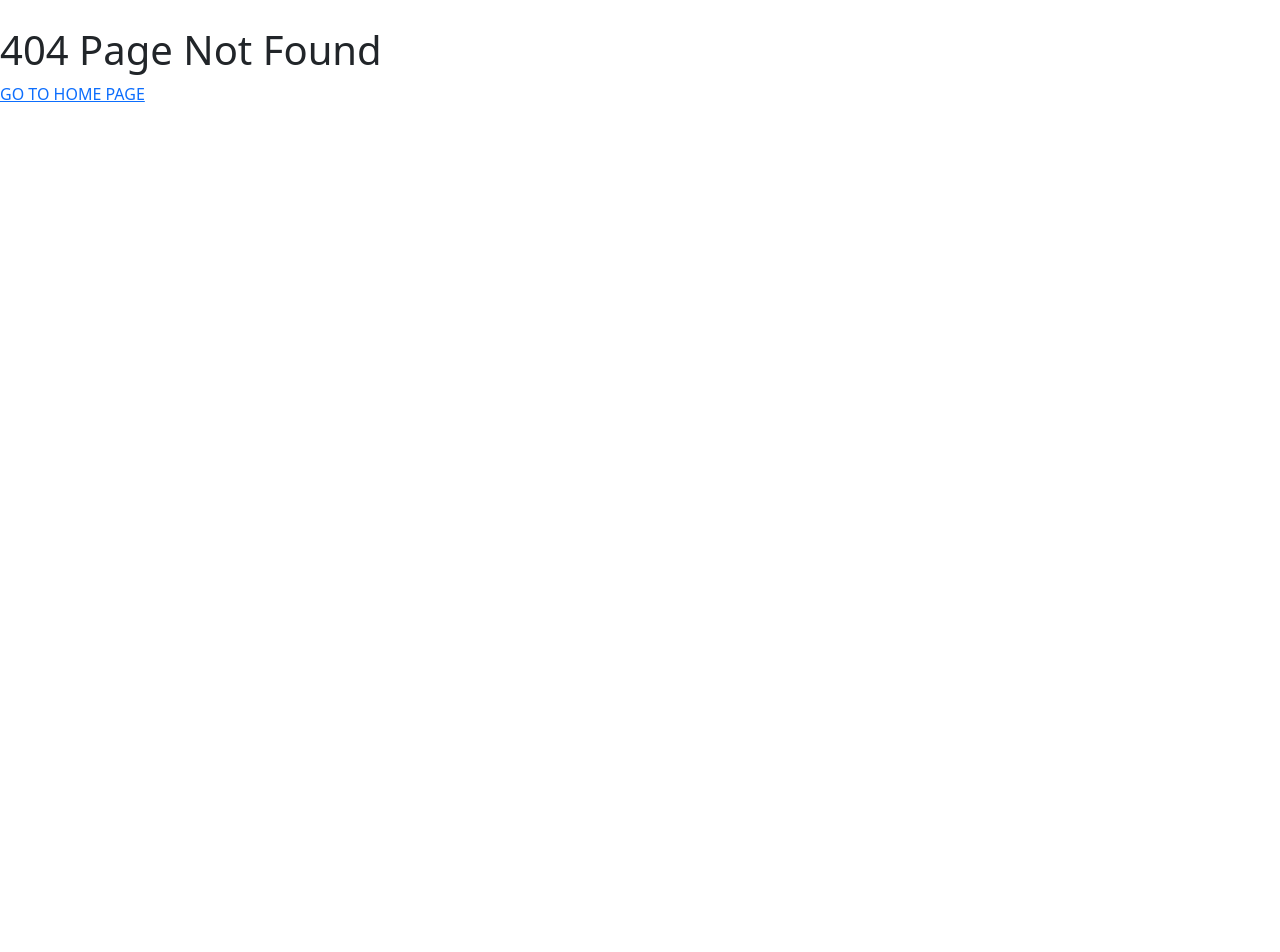
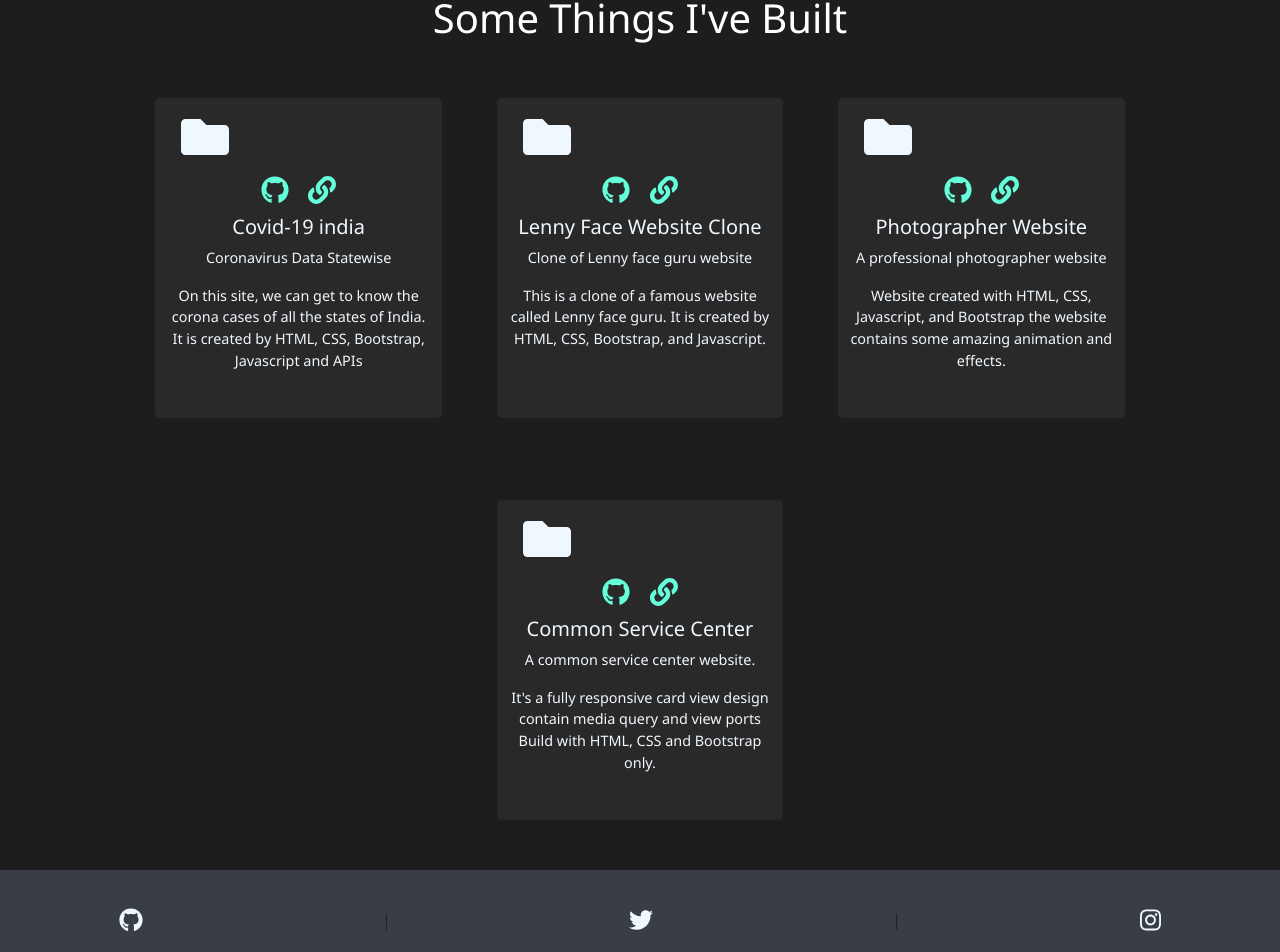
Before and after one commit to sayaib/mysite, a React (Create React App) app: page /work in a window 1280 px wide. Before the commit this address had no page. Shown: the part 134-1086 px from the top of the page. Before the commit the page ends 800 px from the top, so only its background shows below. Built offline with nearby package versions, Linux system fonts and the light colour scheme; a web font is replaced by a local one.

Commit message:
update deploy

```diff
--- a/src/App.js
+++ b/src/App.js
@@ -7,8 +7,8 @@ import "../node_modules/bootstrap/dist/css/bootstrap.min.css"
 import { BrowserRouter, Route, Switch } from "react-router-dom";
 
 import Home from './webpage_component/Home'
-import Articles from './webpage_component/Articles'
-import Portfolio from './webpage_component/Portfolio'
+import Skills from './webpage_component/Skills'
+import Works from './webpage_component/Works'
 import Contact from './webpage_component/Contact'
 import Error from './webpage_component/Error'
 
@@ -23,8 +23,8 @@ function App() {
         <Manu />
         <Switch>
           <Route exact path="/" component={Home} />
-          <Route exact path="/portfolio" component={Portfolio} />
-          <Route exact path="/Articles" component={Articles} />
+          <Route exact path="/work" component={Works} />
+          <Route exact path="/skills" component={Skills} />
           <Route exact path="/contact" component={Contact} />
           <Route component={Error} />
         </Switch>
--- a/src/webpage_component/Manu.jsx
+++ b/src/webpage_component/Manu.jsx
@@ -32,7 +32,7 @@ const Manu = () => {
           exact
           activeClassName="active_class"
           className="nav_link"
-          to="/portfolio"
+          to="/work"
         >
           <FontAwesomeIcon icon={faSuitcase} />
           <h6>Work</h6>
@@ -42,7 +42,7 @@ const Manu = () => {
           exact
           activeClassName="active_class"
           className="nav_link"
-          to="/Articles"
+          to="/skills"
         >
           <FontAwesomeIcon icon={faBrain} />
           <h6>My Skills</h6>
--- /dev/null
+++ b/src/webpage_component/Skills.jsx
@@ -0,0 +1,17 @@
+import React from "react";
+import "./style.css";
+
+const Skills = () => {
+  return (
+    <>
+      <div id="webpage">
+        <div id="webpage_body">
+          <h1 id="title" data-aos="fade-right">
+            SAYAIB SARKAR
+          </h1>
+        </div>
+      </div>
+    </>
+  );
+};
+export default Skills;
--- /dev/null
+++ b/src/webpage_component/Works.jsx
@@ -0,0 +1,43 @@
+import React from "react";
+import "./style.css";
+import "../../node_modules/bootstrap/dist/css/bootstrap.min.css";
+import { FontAwesomeIcon } from "@fortawesome/react-fontawesome";
+import {faGithub, faTwitter, faInstagram} from "@fortawesome/free-brands-svg-icons";
+import Cards from "./Cards";
+import CData from "./CData";
+
+const data = (val) => {
+  return (
+    <Cards
+      key={val.id}
+      name={val.name}
+      subtitle={val.subtitle}
+      about={val.about}
+      githubLink={val.githubLink}
+      websiteLink={val.websiteLink}
+    />
+  );
+};
+const Works = () => {
+  return (
+    <>
+      <div id="portfolio_webpage">
+        <h1
+          data-aos="fade-down"
+          style={{ paddingBottom: "1rem", textAlign: "center", color: "#fff" }}
+        >
+          Some Things I've Built
+        </h1>
+        <div className="portfolio_body">{CData.map(data)}</div>
+      </div>
+      <div className="footer_section">
+        <a className="footer_icon" href="https://www.geeksforgeeks.org/about/"><FontAwesomeIcon icon={faGithub} /></a>|
+        <a className="footer_icon" href="https://www.geeksforgeeks.org/privacy-policy/">
+        <FontAwesomeIcon icon={faTwitter} />
+        </a>
+        |<a className="footer_icon" href="https://www.geeksforgeeks.org/careers/"><FontAwesomeIcon icon={faInstagram} /></a>
+      </div>
+    </>
+  );
+};
+export default Works;
--- a/src/webpage_component/style.css
+++ b/src/webpage_component/style.css
@@ -113,6 +113,25 @@
     }
 }
 
+/* Footer Section */
+.footer_section{
+    width: 100%;
+    background-color: #393E46;
+    padding: 2rem 0;
+    display: inline-flex;
+    justify-content: space-around;
+    align-items: center;
+}
+.footer_icon{
+    font-size: 1.5rem;
+    color: aliceblue;
+}
+.footer_icon:hover{
+    color: #64FFDA;
+}
+
+
+
 /* Social Media Section */
 .icon-bar {
     position: fixed;
```
Also changed, not shown: 15 other files (tests, documents, lock files or other folders).
